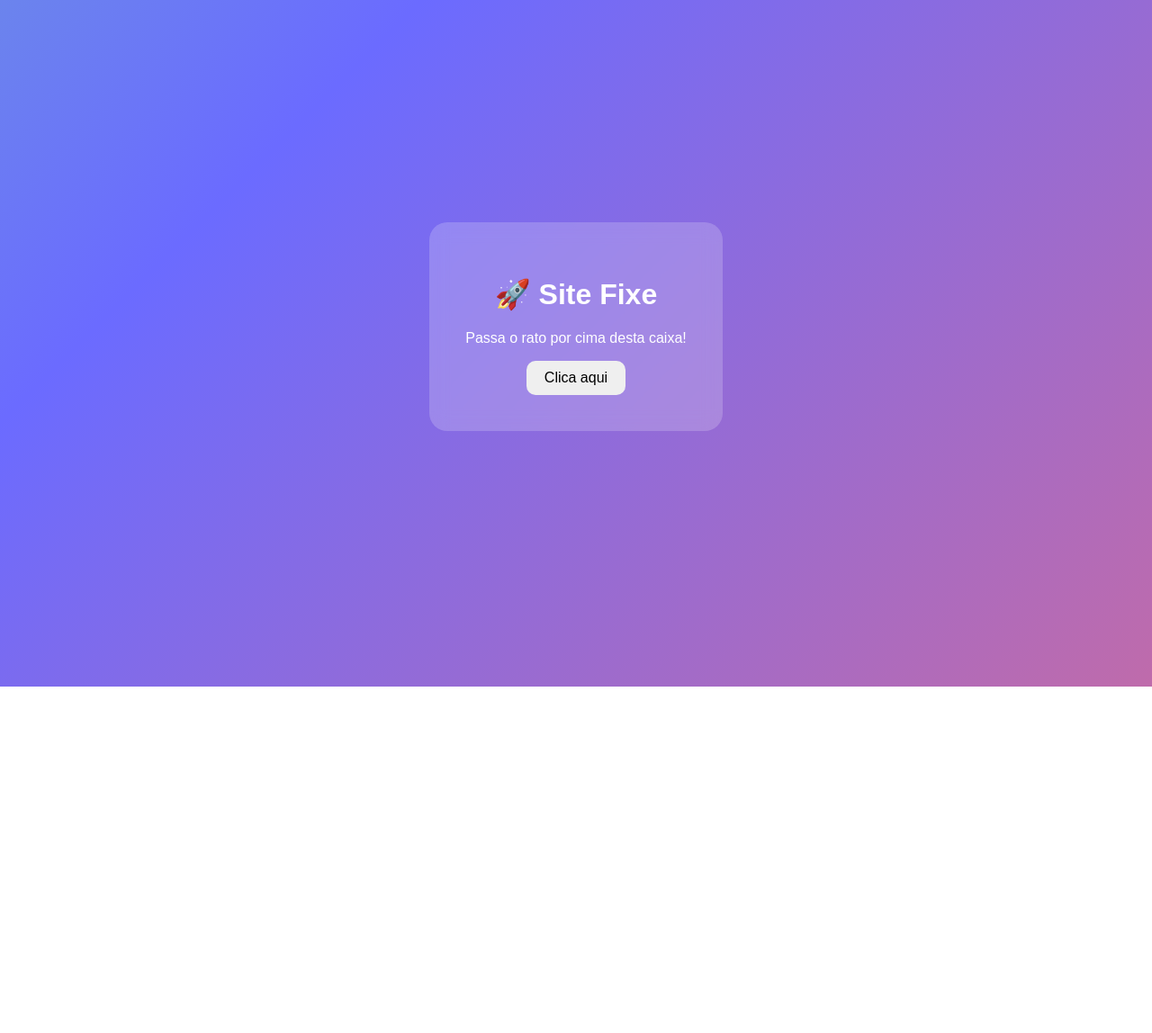
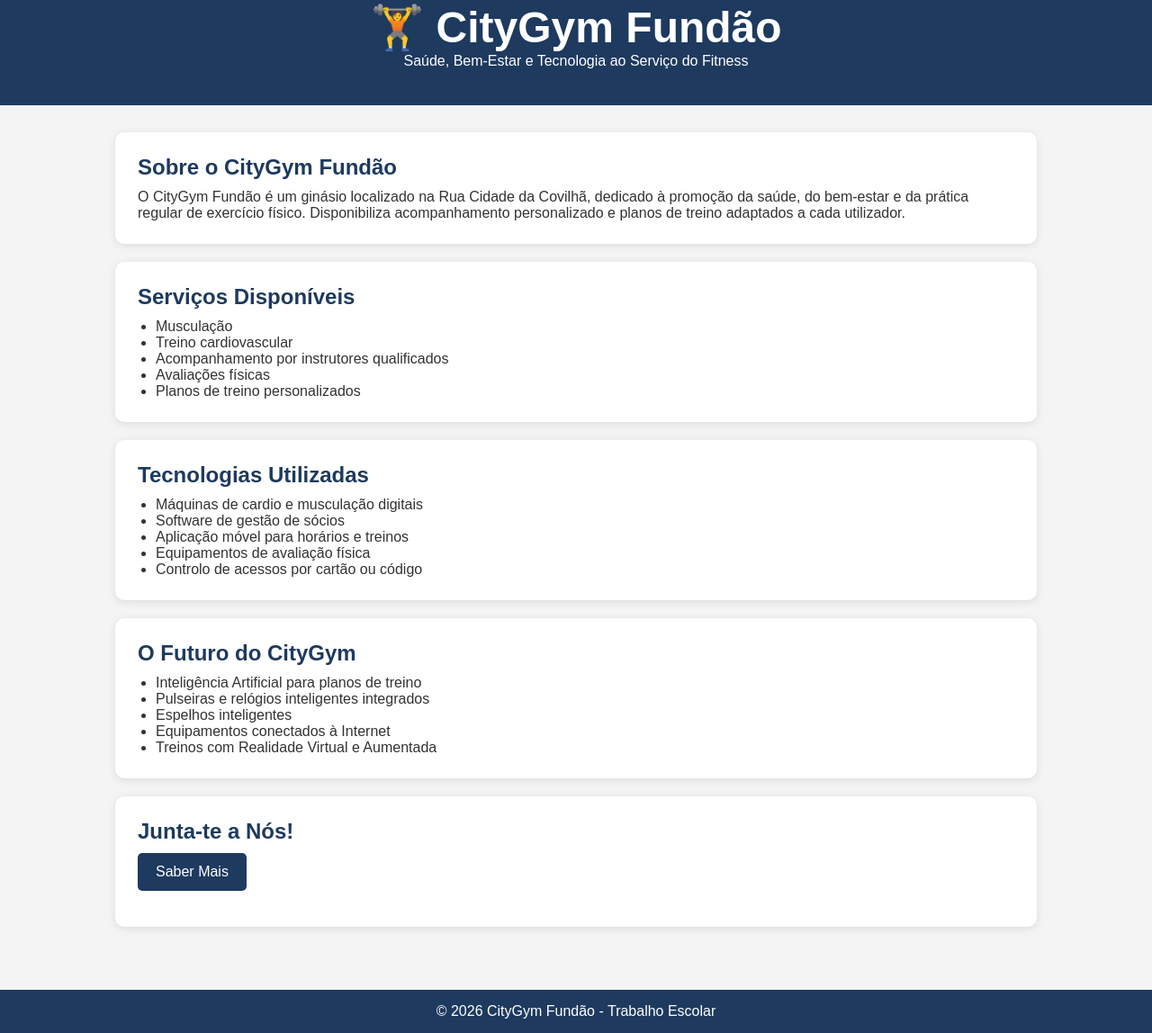
Before and after one commit to Alan32581/alan32581.github.io, a plain HTML site: page index.html in a window 1280 px wide. Shown: the part 37-1185 px from the top of the page at 90% size. Before the commit the page ends 800 px from the top, so only its background shows below. Drawn offline with Linux system fonts and the light colour scheme.

Commit message:
Update index.html

```diff
--- a/index.html
+++ b/index.html
@@ -3,54 +3,154 @@
 <head>
     <meta charset="UTF-8">
     <meta name="viewport" content="width=device-width, initial-scale=1.0">
-<title>Site Fixe</title>
+    <title>CityGym Fundão</title>
+
     <style>
+        *{
+            margin:0;
+            padding:0;
+            box-sizing:border-box;
+            font-family:Arial, sans-serif;
+        }
+
         body{
-    margin:0;
-    height:100vh;
-    display:flex;
-    justify-content:center;
-    align-items:center;
-    font-family:Arial, sans-serif;
-    background:linear-gradient(-45deg, #ff6b6b, #6b6bff, #6bff95, #ffe66b);
-    background-size:400% 400%;
-    animation:fundo 10s ease infinite;
+            background:#f4f4f4;
+            color:#333;
         }
-@keyframes fundo{
-    0%{background-position:0% 50%;}
-    50%{background-position:100% 50%;}
-    100%{background-position:0% 50%;}
+
+        header{
+            background:#1e3a5f;
+            color:white;
+            text-align:center;
+            padding:40px;
         }
-.caixa{
-    background:rgba(255,255,255,0.2);
-    backdrop-filter:blur(10px);
-    padding:40px;
-    border-radius:20px;
-    text-align:center;
+
+        header h1{
+            font-size:3em;
+        }
+
+        .container{
+            width:80%;
+            margin:auto;
+            padding:30px 0;
+        }
+
+        .card{
+            background:white;
+            padding:25px;
+            margin-bottom:20px;
+            border-radius:10px;
+            box-shadow:0 2px 10px rgba(0,0,0,0.1);
+        }
+
+        h2{
+            color:#1e3a5f;
+            margin-bottom:10px;
+        }
+
+        ul{
+            margin-left:20px;
+        }
+
+        button{
+            background:#1e3a5f;
             color:white;
-    transition:0.4s;
-}
-.caixa:hover{
-    transform:scale(1.1) rotate(3deg);
-}
-button{
-    padding:10px 20px;
             border:none;
-    border-radius:10px;
+            padding:12px 20px;
+            border-radius:5px;
             cursor:pointer;
             font-size:16px;
+            transition:0.3s;
         }
+
         button:hover{
-    background:black;
+            background:#2f5b91;
+        }
+
+        #mensagem{
+            margin-top:15px;
+            font-weight:bold;
+            color:green;
+        }
+
+        footer{
+            background:#1e3a5f;
             color:white;
+            text-align:center;
+            padding:15px;
+            margin-top:20px;
         }
     </style>
 </head>
 <body>
-<div class="caixa">
-    <h1>🚀 Site Fixe</h1>
-    <p>Passa o rato por cima desta caixa!</p>
-    <button onclick="alert('Olá! 😎')">Clica aqui</button>
+
+    <header>
+        <h1>🏋️ CityGym Fundão</h1>
+        <p>Saúde, Bem-Estar e Tecnologia ao Serviço do Fitness</p>
+    </header>
+
+    <div class="container">
+
+        <div class="card">
+            <h2>Sobre o CityGym Fundão</h2>
+            <p>
+                O CityGym Fundão é um ginásio localizado na Rua Cidade da Covilhã,
+                dedicado à promoção da saúde, do bem-estar e da prática regular de exercício físico.
+                Disponibiliza acompanhamento personalizado e planos de treino adaptados a cada utilizador.
+            </p>
         </div>
+
+        <div class="card">
+            <h2>Serviços Disponíveis</h2>
+            <ul>
+                <li>Musculação</li>
+                <li>Treino cardiovascular</li>
+                <li>Acompanhamento por instrutores qualificados</li>
+                <li>Avaliações físicas</li>
+                <li>Planos de treino personalizados</li>
+            </ul>
+        </div>
+
+        <div class="card">
+            <h2>Tecnologias Utilizadas</h2>
+            <ul>
+                <li>Máquinas de cardio e musculação digitais</li>
+                <li>Software de gestão de sócios</li>
+                <li>Aplicação móvel para horários e treinos</li>
+                <li>Equipamentos de avaliação física</li>
+                <li>Controlo de acessos por cartão ou código</li>
+            </ul>
+        </div>
+
+        <div class="card">
+            <h2>O Futuro do CityGym</h2>
+            <ul>
+                <li>Inteligência Artificial para planos de treino</li>
+                <li>Pulseiras e relógios inteligentes integrados</li>
+                <li>Espelhos inteligentes</li>
+                <li>Equipamentos conectados à Internet</li>
+                <li>Treinos com Realidade Virtual e Aumentada</li>
+            </ul>
+        </div>
+
+        <div class="card">
+            <h2>Junta-te a Nós!</h2>
+            <button onclick="mostrarMensagem()">Saber Mais</button>
+            <p id="mensagem"></p>
+        </div>
+
+    </div>
+
+    <footer>
+        <p>© 2026 CityGym Fundão - Trabalho Escolar</p>
+    </footer>
+
+    <script>
+        function mostrarMensagem(){
+            document.getElementById("mensagem").innerHTML =
+            "💪 O CityGym Fundão ajuda-te a atingir os teus objetivos de forma segura e eficaz!";
+        }
+    </script>
+
 </body>
 </html>
```
Lines whose indentation alone changed are shown as unchanged.
